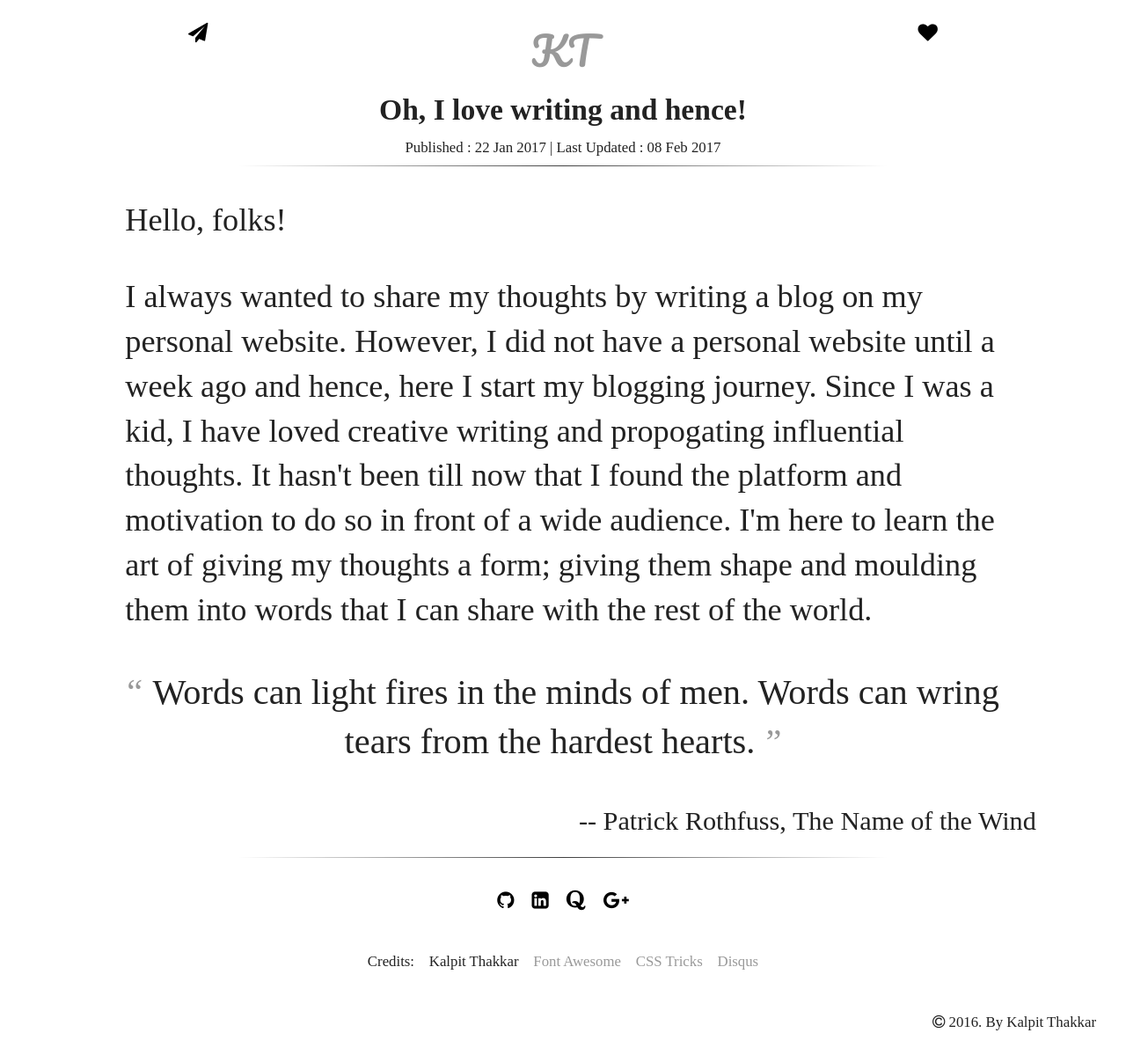
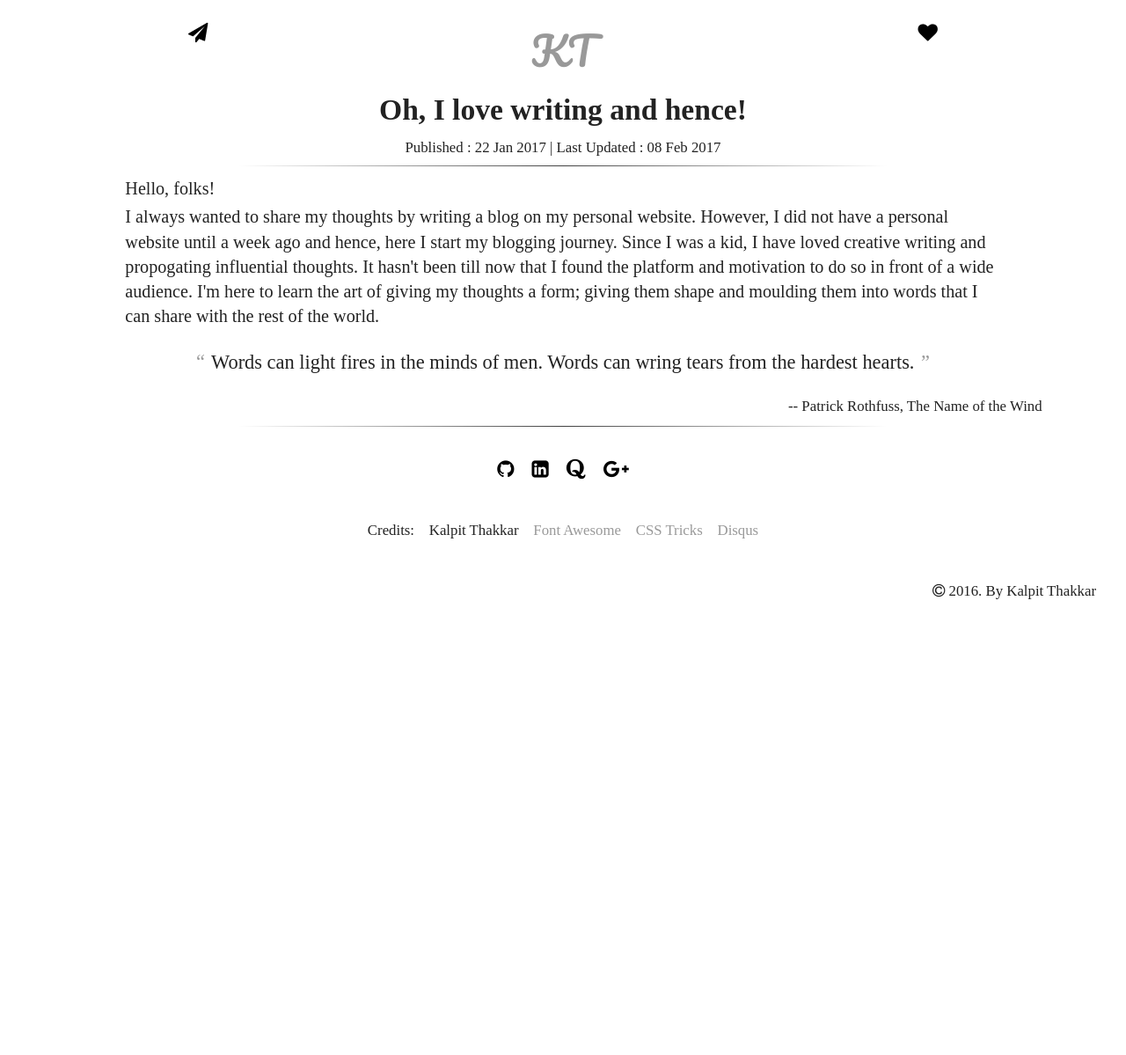
Before and after one commit to dracarys983/PersonalWebsite, a Jekyll site: the page built from _posts/2017-01-22-I-love-writing.md, in a window 1280 px wide. Shown: the whole page at 88% size. Built offline with Jekyll 4.4.1, drawn with Linux system fonts in a browser that asks for light colours; nearby versions of some CDN libraries; some web fonts are replaced; comment, search, counter and statistics services are not loaded; after the commit the page ends 900 px from its top, so only the background shows below that.

Commit message:
Changing CSS for good and making relevant changes in the blog posts

```diff
--- a/_posts/2017-01-22-I-love-writing.md
+++ b/_posts/2017-01-22-I-love-writing.md
@@ -6,8 +6,8 @@ date: 2017-01-22
 updated: 2017-02-08
 ---
 
-<p class="post"> Hello, folks! </p>
-<p class="post"> I always wanted to share my thoughts by writing a blog on my personal website. However, I did not have a personal website until a week ago and hence, here I start my blogging journey. Since I was a kid, I have loved creative writing and propogating influential thoughts. It hasn't been till now that I found the platform and motivation to do so in front of a wide audience. I'm here to learn the art of giving my thoughts a form; giving them shape and moulding them into words that I can share with the rest of the world. </p>
+<p class="post-content"> Hello, folks! </p>
+<p class="post-content"> I always wanted to share my thoughts by writing a blog on my personal website. However, I did not have a personal website until a week ago and hence, here I start my blogging journey. Since I was a kid, I have loved creative writing and propogating influential thoughts. It hasn't been till now that I found the platform and motivation to do so in front of a wide audience. I'm here to learn the art of giving my thoughts a form; giving them shape and moulding them into words that I can share with the rest of the world. </p>
 
 <blockquote class="content-quote align-c"> Words can light fires in the minds of men. Words can wring tears from the hardest hearts. </blockquote>
 <p class="credits-item align-r"> -- Patrick Rothfuss, The Name of the Wind </p>
--- a/css/main.css
+++ b/css/main.css
@@ -192,8 +192,11 @@ ul {
     justify-content: center;
 }
 
+.post-content {
+    font-size: 1.8em;
+}
+
 .post {
-    font-size: 1.8em;
     margin: 1em 5%;
 }
 
```
Also changed, not shown: _posts/2017-02-08-Starting-with-vision-and-deep-learning.md (+2 -2 lines).
